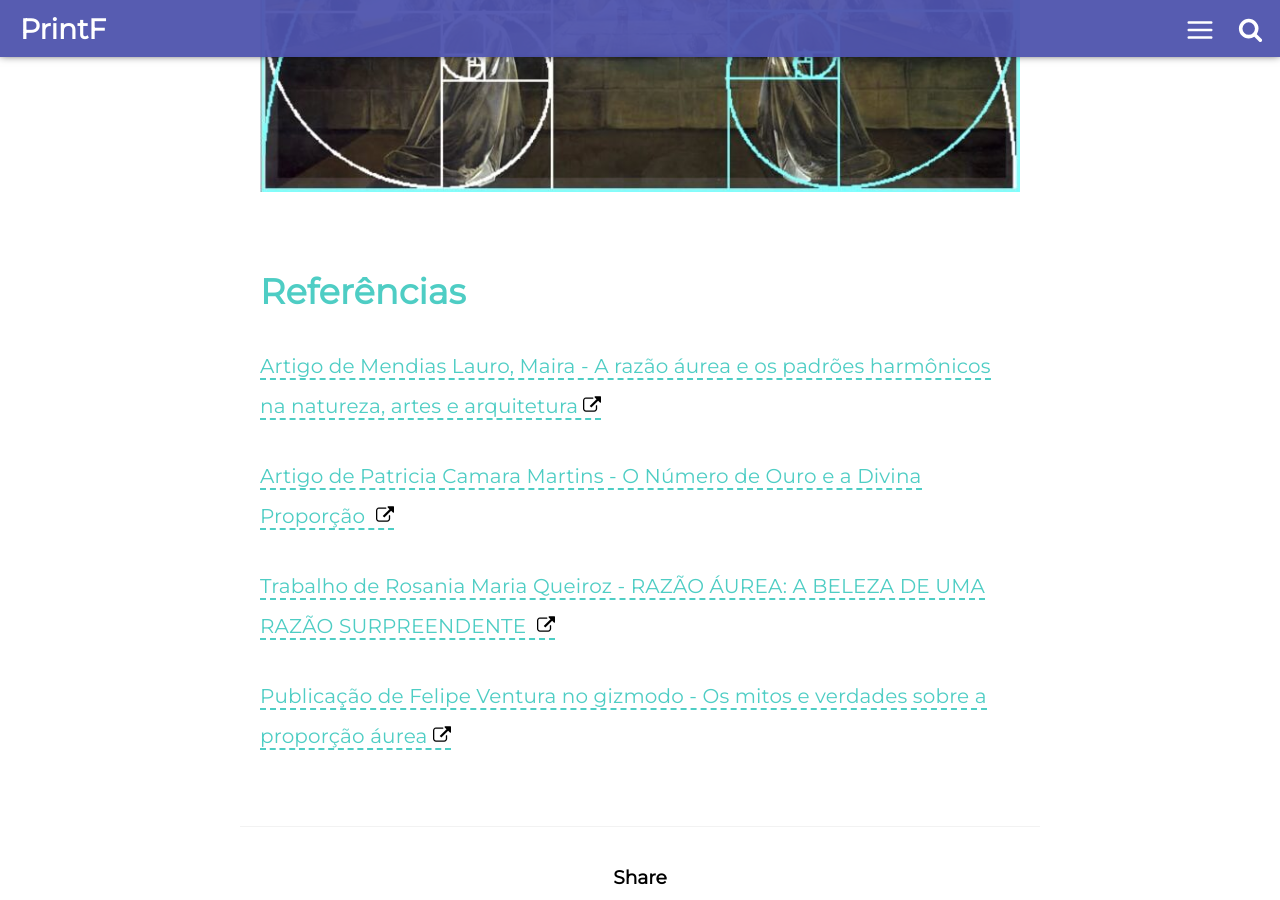
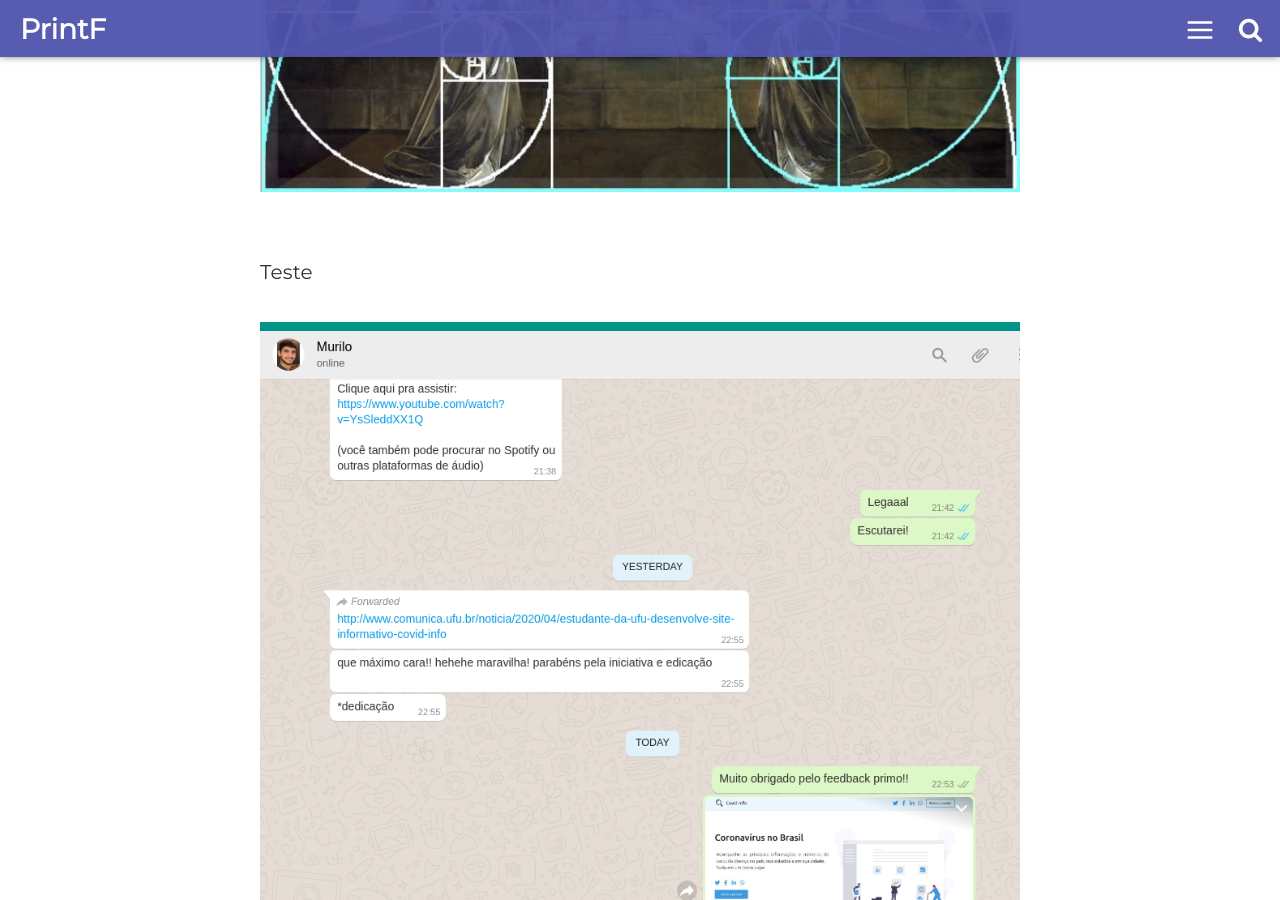
Before and after one commit to comppet/PrintF, a Jekyll site: the page built from _posts/2018-11-07-proporção-Áurea.md, in a window 1280 px wide and 900 px high, scrolled down 11994 px. Built offline with Jekyll 4.4.1, drawn with Linux system fonts in a browser that asks for light colours; comment, search, counter and statistics services are not loaded.

Commit message:
Update from Forestry.io comppet.ufu@gmail.com updated _posts/2018-11-07-proporção-Áurea.md

```diff
--- a/_posts/2018-11-07-proporção-Áurea.md
+++ b/_posts/2018-11-07-proporção-Áurea.md
@@ -105,6 +105,9 @@ Homem Vitruviano:
 A proporção áurea também era usada como um guia na obra de artistas como Salvador Dalí e de arquitetos como Le Corbusier.
 ![alt](/PrintF/assets/img/design/propAurea20.jpg)
 
+Teste
+![](/assets/img/downloads/Screenshot from 2020-04-29 22-54-03.png)
+
 ## Referências
 
 [Artigo de Mendias Lauro, Maira - A razão áurea e os padrões harmônicos na natureza, artes e arquitetura](http://www.redalyc.org/pdf/810/81000304.pdf)
```
